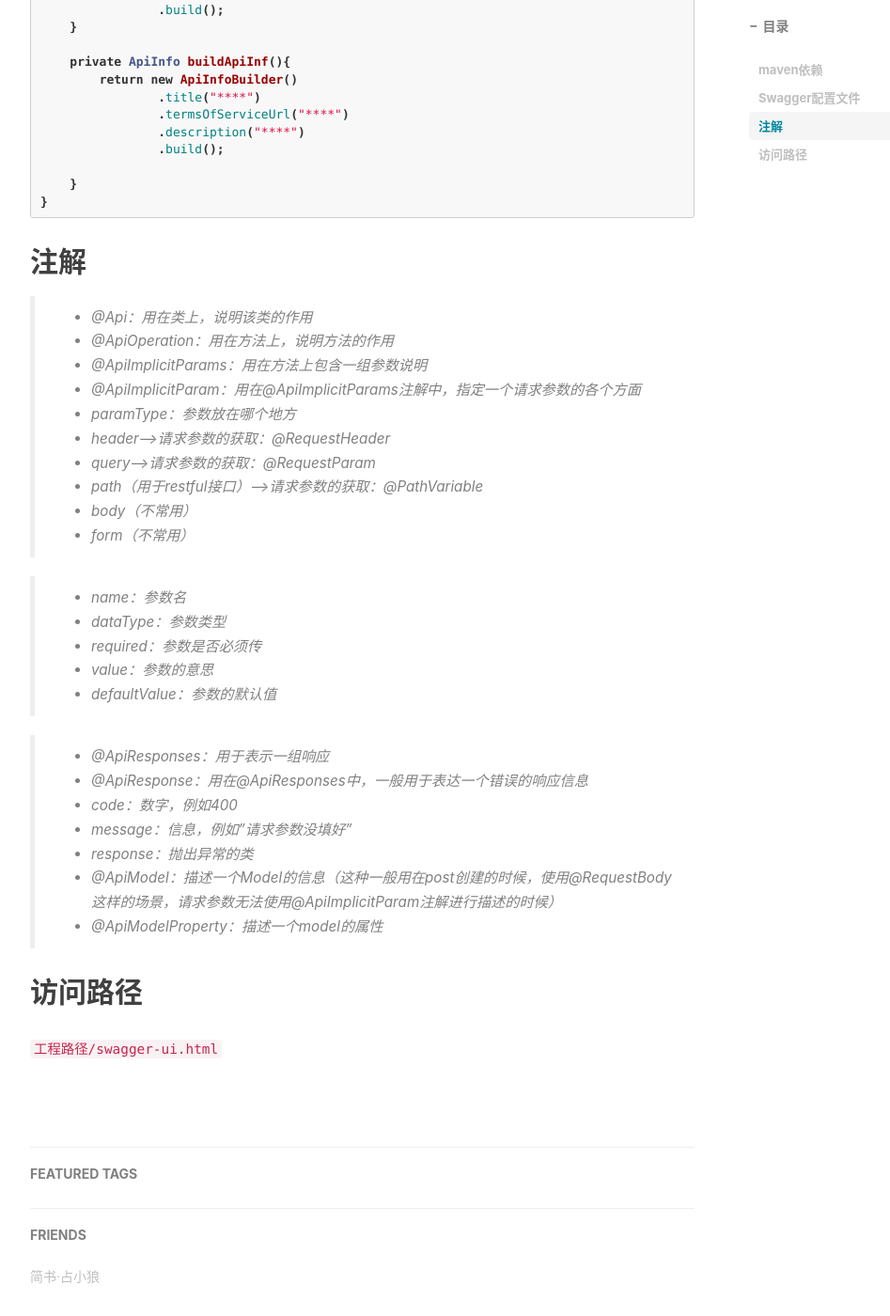
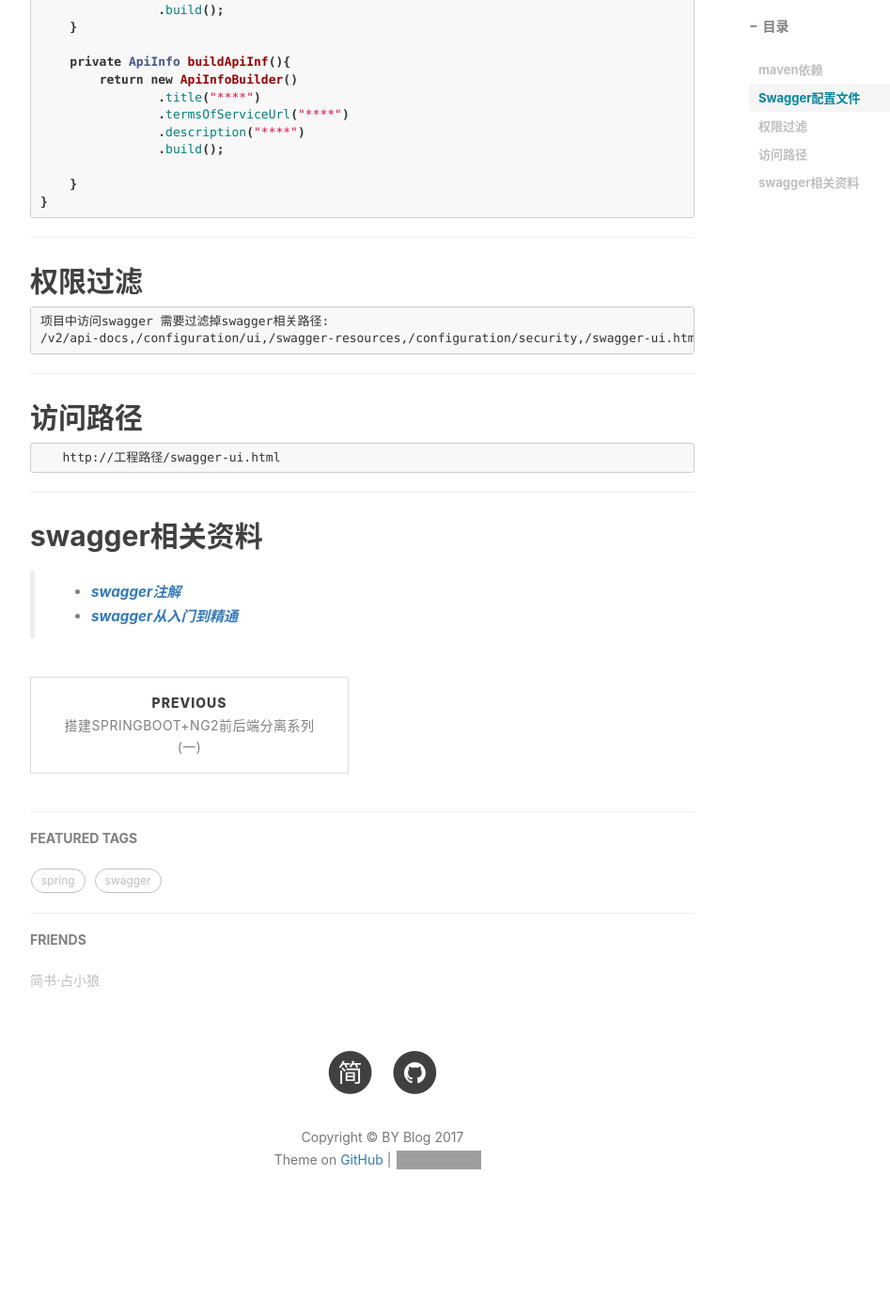
Before and after one commit to licc168/licc168.github.io, a Jekyll site: the page built from _posts/2017-07-12-springmvcswagger.md, in a window 1280 px wide and 1400 px high, scrolled down 1673 px. Shown: the whole window at 94% size, without its empty margins (233-1180 px from the left). Built offline with Jekyll 4.4.1, drawn with Linux system fonts in a browser that asks for light colours; nearby versions of some CDN libraries; comment, search, counter and statistics services are not loaded; after the commit the page ends 3011 px from its top, so only the background shows below that; some of the changed text lies outside the part shown; grey boxes are pictures that could not be loaded.

Commit message:
新增了文章

````diff
--- /dev/null
+++ b/_posts/2017-06-05-boot-ng2-01.md
@@ -0,0 +1,14 @@
+---
+layout:     post
+title:      搭建springboot+ng2前后端分离系列(一)
+subtitle:   环境准备
+date:       2017-06-05
+author:     licc
+header-img: img/post_bg_debug.png
+catalog: true
+tags:
+    - spring
+    - swagger
+---
+##  boot环境搭建
+####  新建boot项目
--- a/_posts/2017-07-12-springmvcswagger.md
+++ b/_posts/2017-07-12-springmvcswagger.md
@@ -82,33 +82,20 @@
     }
 }
 ```
+---
+## 权限过滤
+```
+项目中访问swagger 需要过滤掉swagger相关路径:
+/v2/api-docs,/configuration/ui,/swagger-resources,/configuration/security,/swagger-ui.html,/webjars/**
+```
+---
+## 访问路径
+   ```
+   http://工程路径/swagger-ui.html
+   ```
+---
 
-## 注解
 
-> * @Api：用在类上，说明该类的作用
-> * @ApiOperation：用在方法上，说明方法的作用
-> * @ApiImplicitParams：用在方法上包含一组参数说明
-> * @ApiImplicitParam：用在@ApiImplicitParams注解中，指定一个请求参数的各个方面
-> * paramType：参数放在哪个地方
-> * header--&gt;请求参数的获取：@RequestHeader
-> * query--&gt;请求参数的获取：@RequestParam
-> * path（用于restful接口）--&gt;请求参数的获取：@PathVariable
-> * body（不常用）
-> * form（不常用）
-
-> * name：参数名
-> * dataType：参数类型
-> * required：参数是否必须传
-> * value：参数的意思
-> * defaultValue：参数的默认值
-
-> * @ApiResponses：用于表示一组响应
-> * @ApiResponse：用在@ApiResponses中，一般用于表达一个错误的响应信息
-> * code：数字，例如400
-> * message：信息，例如"请求参数没填好"
-> * response：抛出异常的类
-> * @ApiModel：描述一个Model的信息（这种一般用在post创建的时候，使用@RequestBody这样的场景，请求参数无法使用@ApiImplicitParam注解进行描述的时候）
-> * @ApiModelProperty：描述一个model的属性
-
-## 访问路径
-   ```工程路径/swagger-ui.html```
+## swagger相关资料
+> * **[swagger注解](https://github.com/licc168/coding-java/blob/master/src/main/java/com/licc/web/_swagger/swagger.md)**
+> * **[swagger从入门到精通](https://www.gitbook.com/book/huangwenchao/swagger/details)**
````
Also changed, not shown: other parts of _posts/2017-07-12-springmvcswagger.md (+1 -1 lines).
